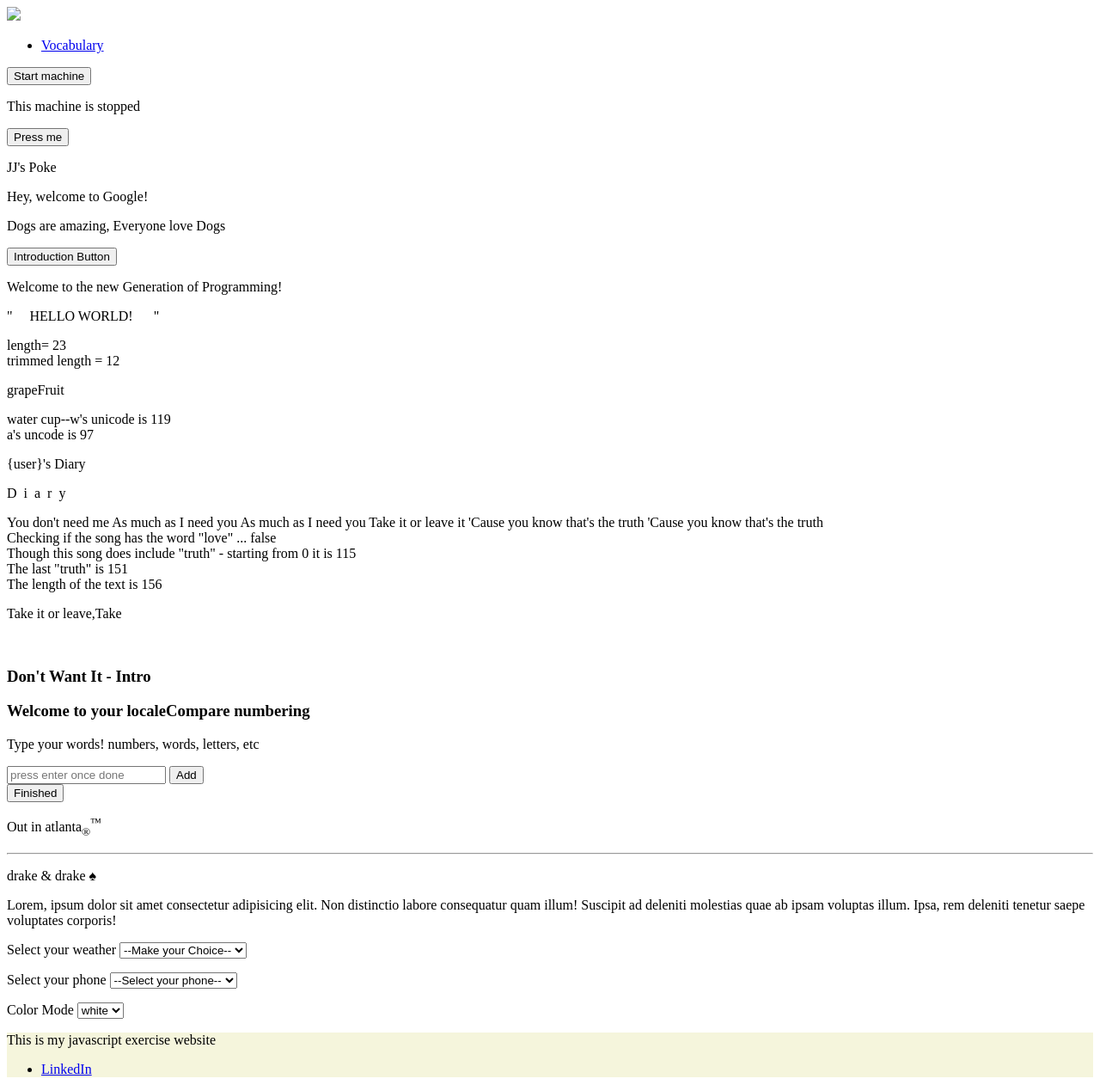
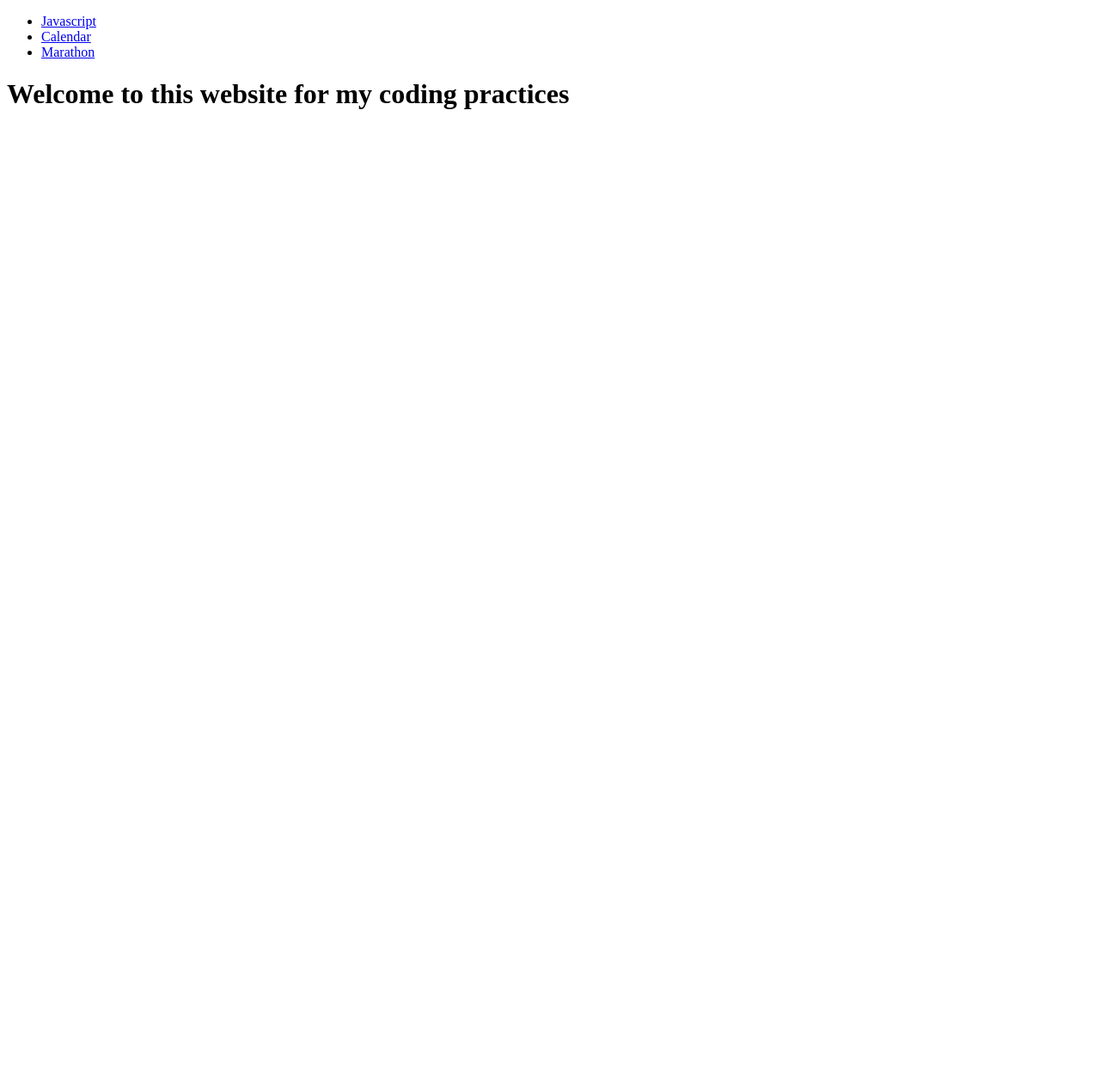
Before and after one commit to olafnub/Coding-Camp, a plain HTML site: page index.html in a window 1280 px wide. Shown: the whole page at 86% size. After the commit the page ends 800 px from the top, so only its background shows below. Drawn offline with Linux system fonts and the light colour scheme.

Commit message:
Polish website look with new index. and script.
Reason - Wanted to make the website look more neat when you open it up.

Resources used - https://stackoverflow.com/questions/908765/how-to-link-html-pages-in-same-or-different-folders

```diff
--- a/index.html
+++ b/index.html
@@ -1,184 +1,19 @@
 <!DOCTYPE html>
 
 <html lang="en">
-
     <header>
         <meta charset="UTF-8">
-    <title>Javascript</title>
-    <script src="javascript.js"></script>
-
+        <meta http-equiv="X-UA-Compatible" content="IE=edge">
+        <meta name="viewport" content="width=device-width, initial-scale=1.0">
+        <title>Coding Practice</title>
     </header>
-<img src="images/SYC #1.png"
 <body>
-    <nav>
     <ul>
-            <li><a href="vocabulary.html">Vocabulary</a></li>
-        </ul>
-    </nav>
-    <main>
-    <button id="machineLearning">Start machine</button>
-    <p>This machine is stopped</p>
-
-    <button id="secondButton">Press me</button>
-
-    <p id="textCount"></p>
-    <p id="foodWord"></p>
-    <p id="companyName"></p>
-    <p id="catAndDog"></p>
-
-    <button id="intro">Introduction Button</button>
-    <p id="intro-p">Welcome to the new Generation of Programming!</p>
-
-    <p>"&nbsp;&nbsp;&nbsp;&nbsp;&nbsp;HELLO WORLD!&nbsp;&nbsp;&nbsp;&nbsp;&nbsp;&nbsp;"</p>
-    <p id="spacing"></p>
-
-    <p id="fruit"></p>
-    <p id="cup"></p>
-    <p id="journal"></p>
-    <p id="journal-title"></p>
-    <p id="1036Lyric"></p>
-    <p id="findWord"></p>
-    <br>
-    <h3>Don't Want It - Intro</h3>
-    <p id="lilNas"></p>
-    <p id="searchedWord"></p>
-    <form>
-        <h3>Welcome to your localeCompare numbering</h3>
-        <p>Type your words! numbers, words, letters, etc</p>
-        <input type="text" id="txt" placeholder="press enter once done"></input>
-        <button id='bttnAdd'>Add</button>
-        <!-- <button id="bttnRemove">Remove Last</button> -->
-    </form>
-    <button id='bttnFinish'>Finished</button>
-
-    <p id='userListWords'></p>
-
-
-    <!-- starts with & and ends with ; are for entity codes -->
-    <p>Out in atlanta<sub>&reg;</sub><sup>&trade;</sup></p>
-    <hr>
-    <section>
-    <p>drake &amp; drake &spades;</p>
-    <p>Lorem, ipsum dolor sit amet consectetur adipisicing elit. Non distinctio labore consequatur quam illum! Suscipit ad deleniti molestias quae ab ipsam voluptas
-        illum. Ipsa, rem deleniti tenetur saepe voluptates corporis!</p>
-    </section>
-
-    <section>
-        <label for="weather">Select your weather</label>
-        <select id="weather">
-            <option value="">--Make your Choice--</option>
-            <option value="cold">Cold</option>
-            <option value="chilly">Chilly</option>
-            <option value="warm">Warm</option>
-            <option value="hot">Hot</option>
-        </select>
-        <p id="clotheWear"></p>
-    </section>
-
-    <section>
-        <label for="iphone">Select your phone</label>
-        <select id="iphone">
-            <option value="">--Select your phone--</option>
-            <option value="1">Iphone-1</option>
-            <option value="2">Iphone-2</option>
-            <option value="3">Iphone-3</option>
-        </select>
-        <p id="phoneGen"></p>
-
-    </section>
-
-    <section>
-        <label for="theme">Color Mode</label>
-        <select id="theme">
-            <option value="white">white</option>
-            <option value="black">black</option>
-        </select>
-    </section>
-
-    <script>
-
-        const lyeStrong = document.getElementById("machineLearning");
-        const ttxt = document.querySelector("p");
-
-        lyeStrong.addEventListener("click", bbtnCreate);
-
-        function bbtnCreate() {
-            if (lyeStrong.textContent === "Start machine") {
-                lyeStrong.textContent = "Stop machine";
-                ttxt.textContent = "The machine is running";
-            } else {
-                lyeStrong.textContent = "Start machine";
-                ttxt.textContent = "The machine is stopped";
-            }
-        }
-        const molly = document.getElementById("secondButton");
-
-        function greetMe() {
-            const name = prompt("What is your name?");
-            alert(`Hello ${name}, nice to see you!`);
-        }
-
-        molly.addEventListener("click", greetMe);
-
-        // localeCompare Numbering
-        // https://youtu.be/NxVCq4p0Kb0
-
-
-        let arrayList = [];
-
-
-
-        const addTheArrays = (ev) => {
-            ev.preventDefault();
-
-            let userInput = document.getElementById('txt').value;
-
-            arrayList.push(userInput);
-            document.forms[0].reset();
-
-            alert(JSON.stringify(arrayList));
-
-        }
-
-        //   const removeArrays = (ep) => {
-        //     ep.preventDefault();
-        //     arrayList = arrayList.pop();
-        //     // alert(arrayList.pop());
-        //     alert("Removed Last Item: " + JSON.stringify(arrayList));
-        //     document.forms[0].reset();
-        //   }
-
-
-
-        const buttonAdd = document.getElementById('bttnAdd');
-        const buttonFinish = document.getElementById('bttnFinish');
-        function arraysPrint() {
-            let stringifyArrayList = JSON.stringify(arrayList);
-            let sortArrayList = arrayList.sort((a, b) => a.localeCompare(b));
-            document.getElementById('userListWords').innerHTML = "Sorted List: "
-            sortArrayList;
-
-        }
-        //   const buttonRemove = document.getElementById('bttnRemove');
-
-
-        buttonAdd.addEventListener('click', addTheArrays);
-        buttonFinish.addEventListener('click', arraysPrint);
-    // buttonRemove.addEventListener('click', removeArrays);
-
-
-
-// Happy thanksgiving
-
-    </script>
-    </main>
-    <footer style="background-color:beige">
-        <p>This is my javascript exercise website</p>
-        <ul>
-            <li><a href='https://www.linkedin.com/in/andy-li-65284220b/'>LinkedIn</a></li>
+        <li><a href="javascript.html">Javascript</a></li>
+        <li><a href="mini_projects/calendar.html">Calendar</a></li>
+        <li><a href="mini_projects/marathon.html">Marathon</a></li>
     </ul>
 
-    </footer>
+    <h1>Welcome to this website for my coding practices</h1>
 </body>
-
 </html>
```
Also changed, not shown: script.js (+5 -5 lines). Lines whose indentation alone changed are shown as unchanged.
